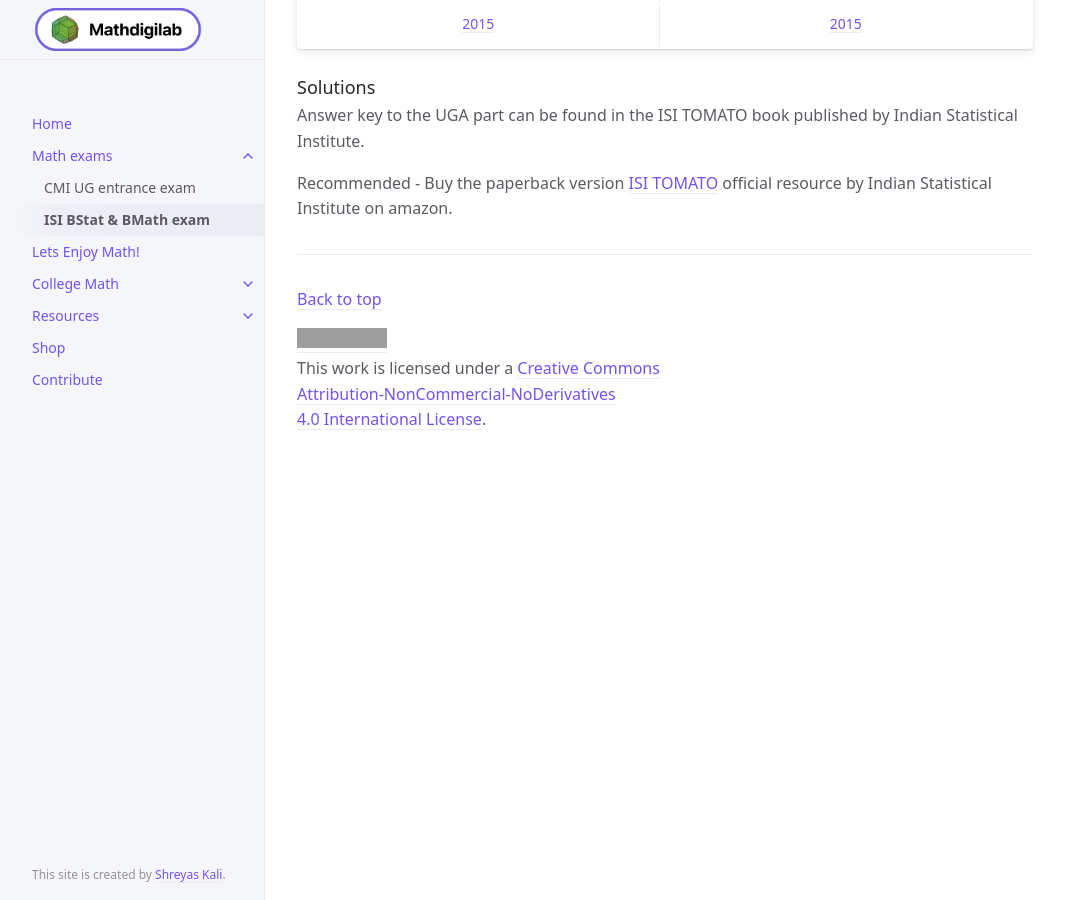
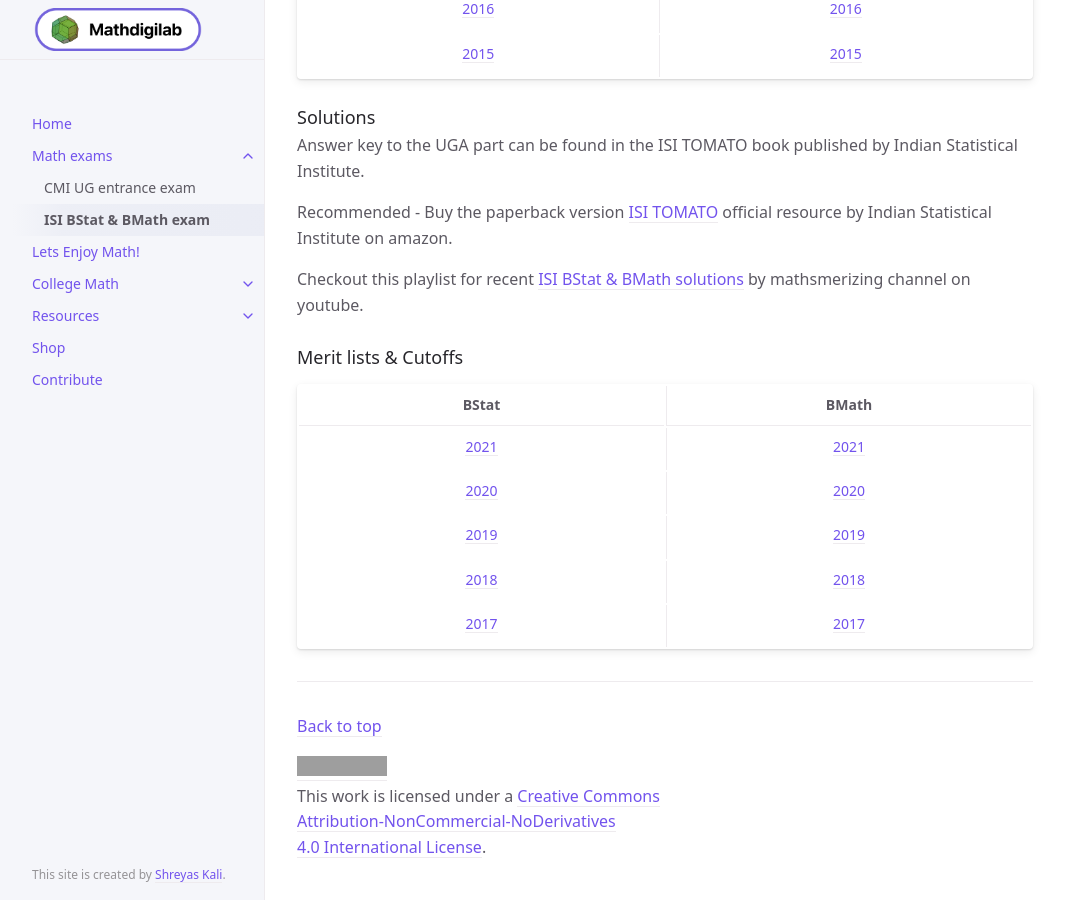
Before and after one commit to Datadigilab/datadigilab.github.io, a Jekyll site: the page built from docs/Math exams/ISI/ISI BMath & BStat exam.md, in a window 1280 px wide and 900 px high, scrolled down 2290 px. Shown: the whole window, without its empty margins (107-1172 px from the left). Built offline with Jekyll 4.4.1, drawn with Linux system fonts in a browser that asks for light colours; nearby versions of some CDN libraries; some of the changed text lies outside the part shown; grey boxes are pictures that could not be loaded.

Commit message:
ISI merit list

```diff
--- a/docs/Math exams/ISI/ISI BMath & BStat exam.md
+++ b/docs/Math exams/ISI/ISI BMath & BStat exam.md
@@ -87,3 +87,19 @@ You can find all previous year questions here (from the official website):
 Answer key to the UGA part can be found in the ISI TOMATO book published by Indian Statistical Institute.
 
 Recommended - Buy the paperback version [ISI TOMATO](https://www.amazon.in/Test-Mathematics-10-Level-18/dp/8176711098?crid=1YZYNKFZLQ1ZW&keywords=isi+tomato+book+2021-22&qid=1643202425&sprefix=isi+tomato%2Caps%2C178&sr=8-1&linkCode=ll1&tag=shreyaskali-21&linkId=0c928753e110f2516c676dcb2d0b4f4e&language=en_IN&ref_=as_li_ss_tl) official resource by Indian Statistical Institute on amazon.
+
+Checkout this playlist for recent [ISI BStat & BMath solutions](https://youtube.com/playlist?list=PLjF2DElqz-GSu_qzwEBewFP-a0zHO5fXb) by mathsmerizing channel on youtube.
+
+### Merit lists & Cutoffs
+
+| BStat | BMath |
+| :---: | :---: |
+| [2021](BStat-Merit-List-2021.pdf) | [2021](BMath-Merit-List-2021.pdf) |
+| :---: | :---: |
+| [2020](BStat-Merit-List-2020.pdf) | [2020](BMath-Merit-List-2020.pdf) |
+| :---: | :---: |
+| [2019](BStat-Merit-List-2019.pdf) | [2019](BMath-Merit-List-2019.pdf) |
+| :---: | :---: |
+| [2018](BStat-Merit-List-2018.pdf) | [2018](BMath-Merit-List-2018.pdf) |
+| :---: | :---: |
+| [2017](BStat-Merit-List-2017.pdf) | [2017](BMath-Merit-List-2017.pdf) |
```
Also changed, not shown: 14 other files.
